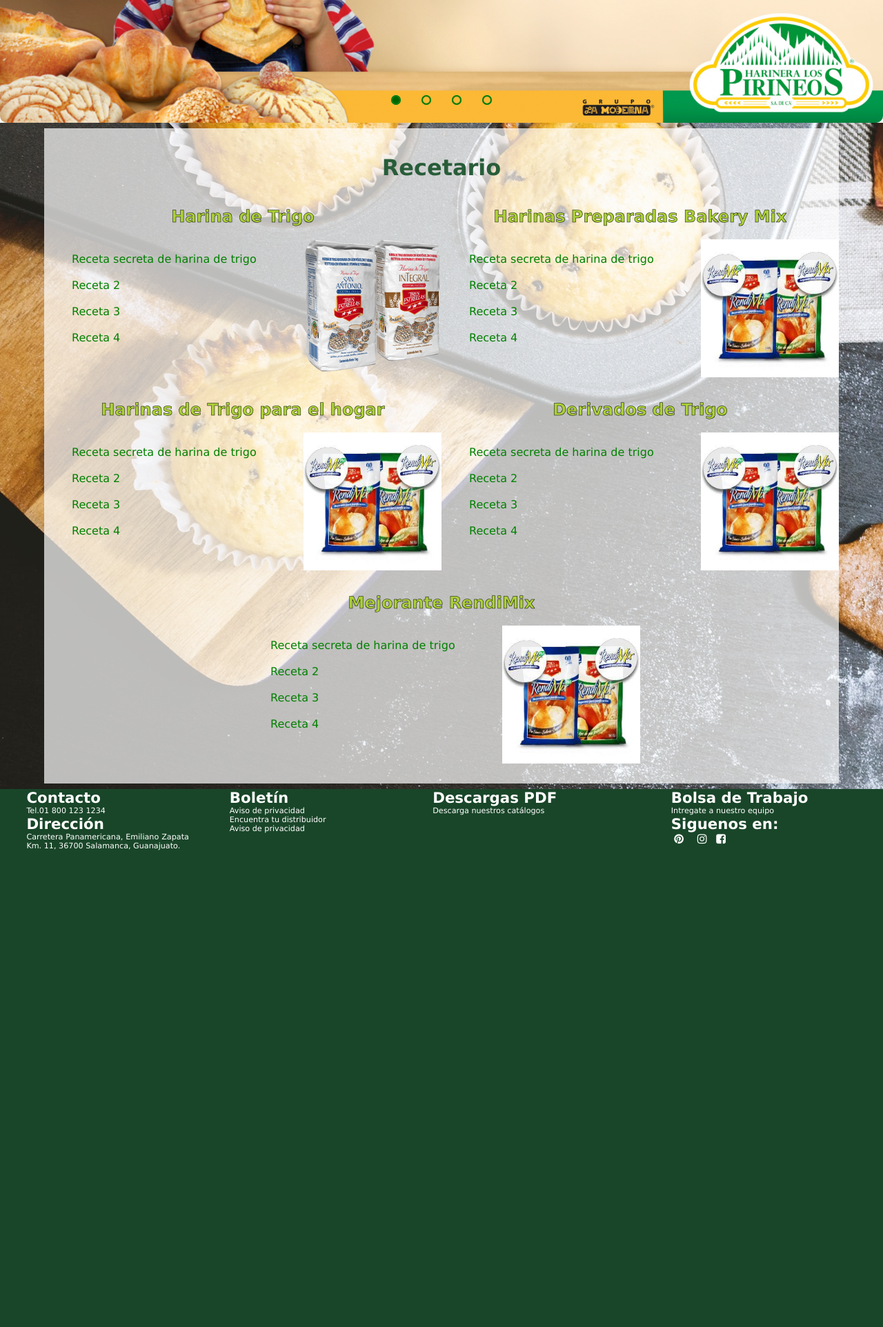
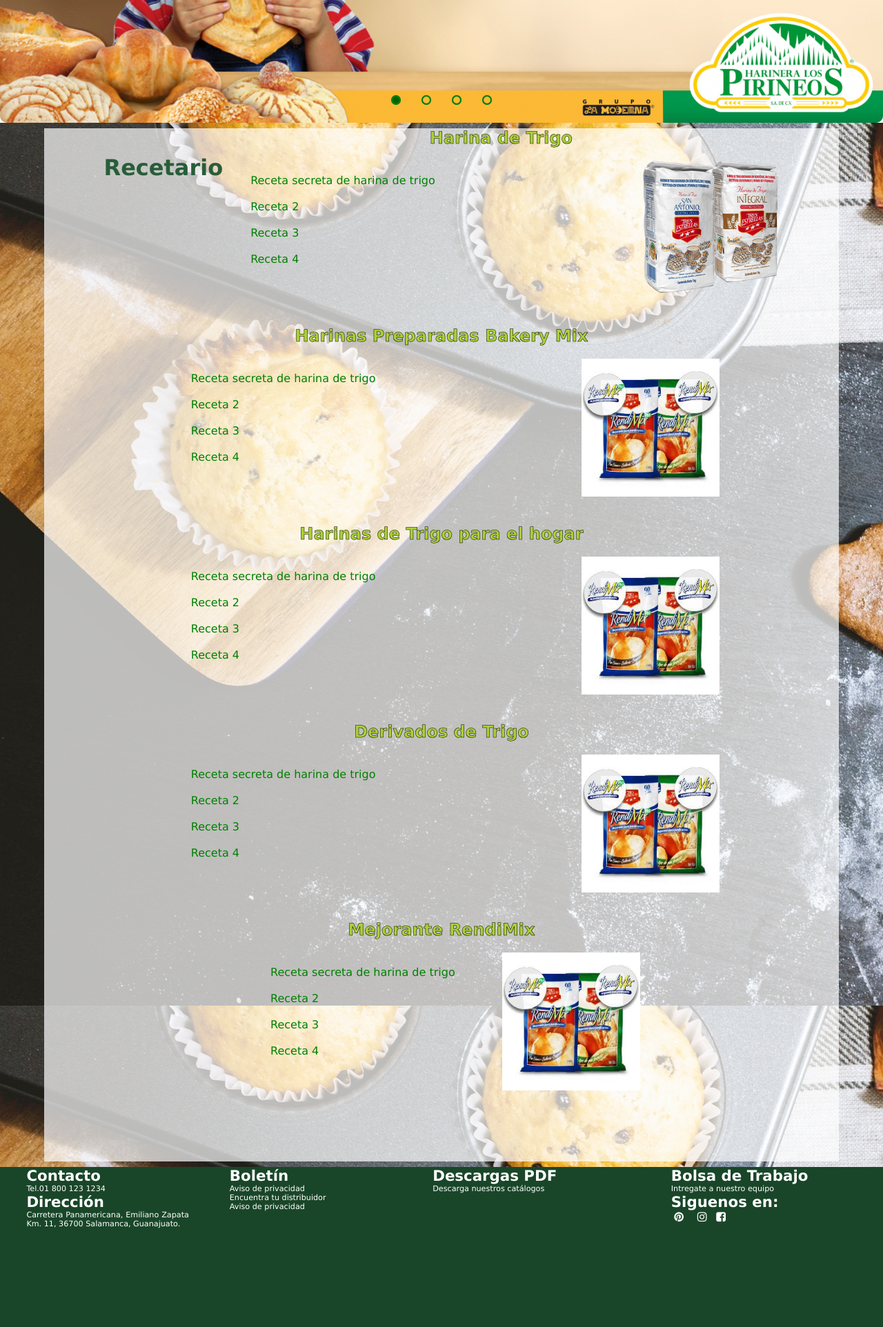
Before and after one commit to GabsCrisNav/Pirineos_Sketch_Website, a PHP site: page /recetario_trial.html in a window 1280 px wide. Shown: the part 492-2416 px from the top of the page at 69% size. Before the commit the page ends 1725 px from the top, so only its background shows below. Run offline with PHP 8.4, Linux system fonts and the light colour scheme.

Commit message:
Update recetario.css

```diff
--- a/css/recetario.css
+++ b/css/recetario.css
@@ -1,16 +1,28 @@
 .recetario_gen_box{
-  margin: auto;
-  height: 950px;
+  display: flex;
+  flex-wrap: wrap;
   width: 90%;
+  height: auto;
+  margin:  auto;
   margin-bottom: 1vh;
   margin-top: 1vh;
   background-color: rgba(255, 255, 255, 0.7);
+  position: relative;
+  justify-content: center;
+}
+
+.recetario_title{
+  width: 70%;
+  height: 12vh;
+  text-align: center;
 }
 
 .receta_box{
-  height:280px;
-  width: 50%;
+  align-content: center;
+  height:auto;
+  width: 70%;
   float: left;
+  margin-bottom: 5vh;
 }
 
 .receta_links_box{
```
